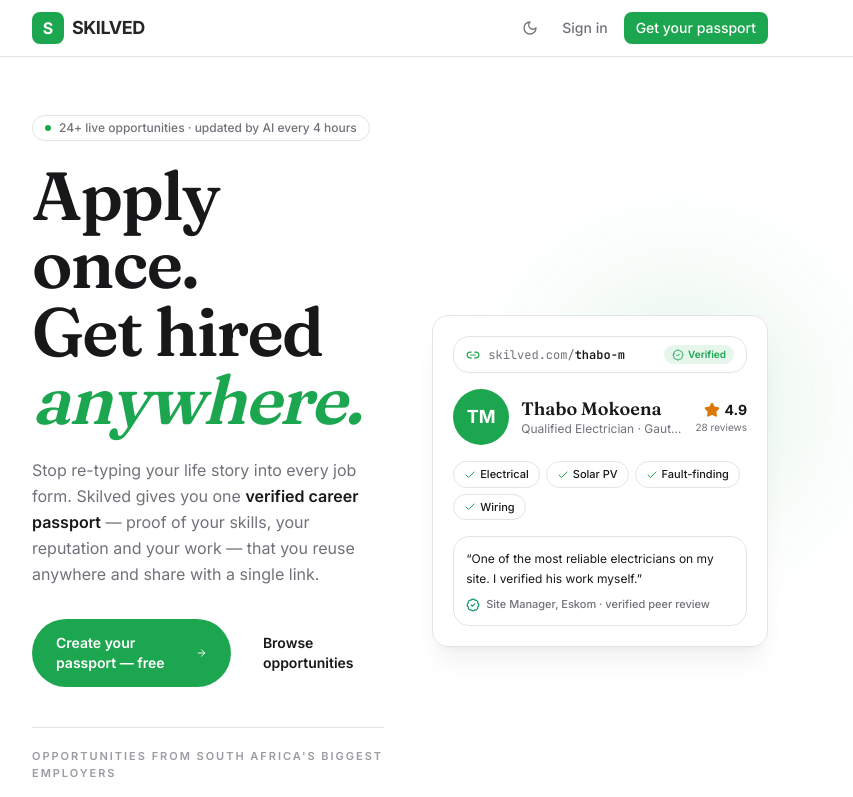
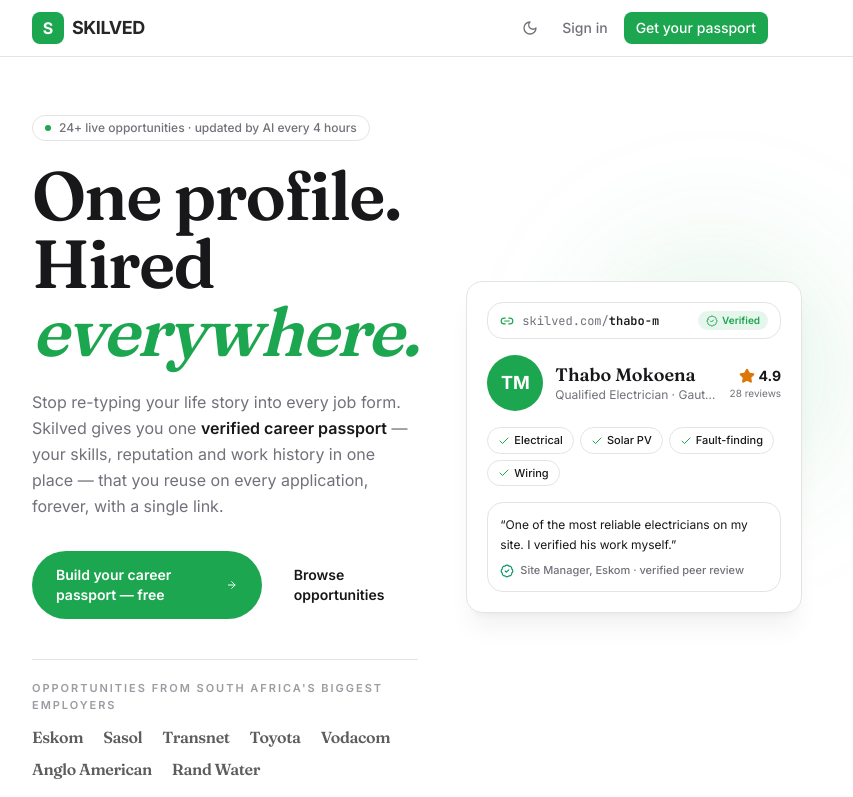
Before and after one commit to lx-singw/skilved, a Next.js app in the folder apps/web/: page / in a window 1280 px wide. Shown: the top 797 px of the page, without its empty margins (240-1093 px from the left). Built offline with nearby package versions, Linux system fonts and the light colour scheme.

Commit message:
feat: update FeedHero text to clarify career passport benefits
Co-authored-by: Linda Singwane <64324922+lx-singw@users.noreply.github.com>

```diff
--- a/apps/web/src/components/feed/FeedHero.tsx
+++ b/apps/web/src/components/feed/FeedHero.tsx
@@ -63,17 +63,17 @@
             id="hero-heading"
             className="mt-5 font-display text-[2.75rem] font-semibold leading-[0.98] tracking-tight text-foreground text-balance sm:text-6xl lg:text-[4.25rem]"
           >
-            Apply once.
+            One profile.
             <br />
-            Get hired{" "}
-            <span className="italic text-primary">anywhere.</span>
+            Hired{" "}
+            <span className="italic text-primary">everywhere.</span>
           </h1>
 
           <p className="mt-6 max-w-md text-base leading-relaxed text-muted-foreground text-pretty">
             Stop re-typing your life story into every job form. Skilved gives you one{" "}
             <span className="font-semibold text-foreground">verified career passport</span>{" "}
-            — proof of your skills, your reputation and your work — that you reuse anywhere
-            and share with a single link.
+            — your skills, reputation and work history in one place — that you reuse on
+            every application, forever, with a single link.
           </p>
 
           <div className="mt-8 flex flex-col gap-3 sm:flex-row sm:items-center">
@@ -81,7 +81,7 @@
               href="/auth/signup"
               className="group inline-flex items-center justify-center gap-2 rounded-full bg-primary px-6 py-3.5 text-sm font-semibold text-primary-foreground transition-all hover:opacity-90"
             >
-              Create your passport — free
+              Build your career passport — free
               <ArrowRight className="h-4 w-4 transition-transform group-hover:translate-x-0.5" aria-hidden />
             </Link>
             <a
```
